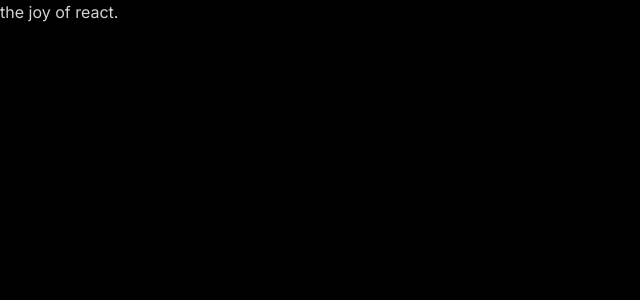
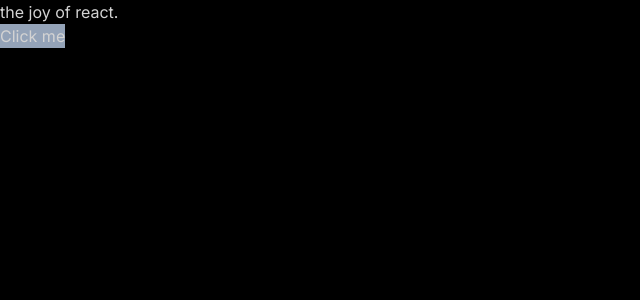
Before and after one commit to lextirajoh/joy-of-react, a Next.js app: page / in a window 1280 px wide. Shown: the top 300 px of the page, without its empty margins (0-640 px from the left). Built offline with nearby package versions, Linux system fonts and the light colour scheme.

Commit message:
[main] Add ModuleTwo

```diff
--- a/src/app/globals.css
+++ b/src/app/globals.css
@@ -20,6 +20,7 @@
   background: black;
   -webkit-font-smoothing: antialiased;
 }
+
 img,
 picture,
 video,
--- a/src/app/page.tsx
+++ b/src/app/page.tsx
@@ -1,7 +1,10 @@
+import { ModuleTwo } from '@/components/ModuleTwo';
+
 export default function Home() {
   return (
     <main>
       <h1>the joy of react.</h1>
+      <ModuleTwo />
     </main>
   );
 }
--- /dev/null
+++ b/src/components/ModuleTwo/index.tsx
@@ -0,0 +1,15 @@
+'use client';
+
+import * as React from 'react';
+
+export const ModuleTwo = () => {
+  const [count, setCount] = React.useState(0);
+
+  return (
+    <>
+      <button onClick={() => setCount(count + 1)} className='bg-slate-400 w-fit'>
+        Click me
+      </button>
+    </>
+  );
+};
```
